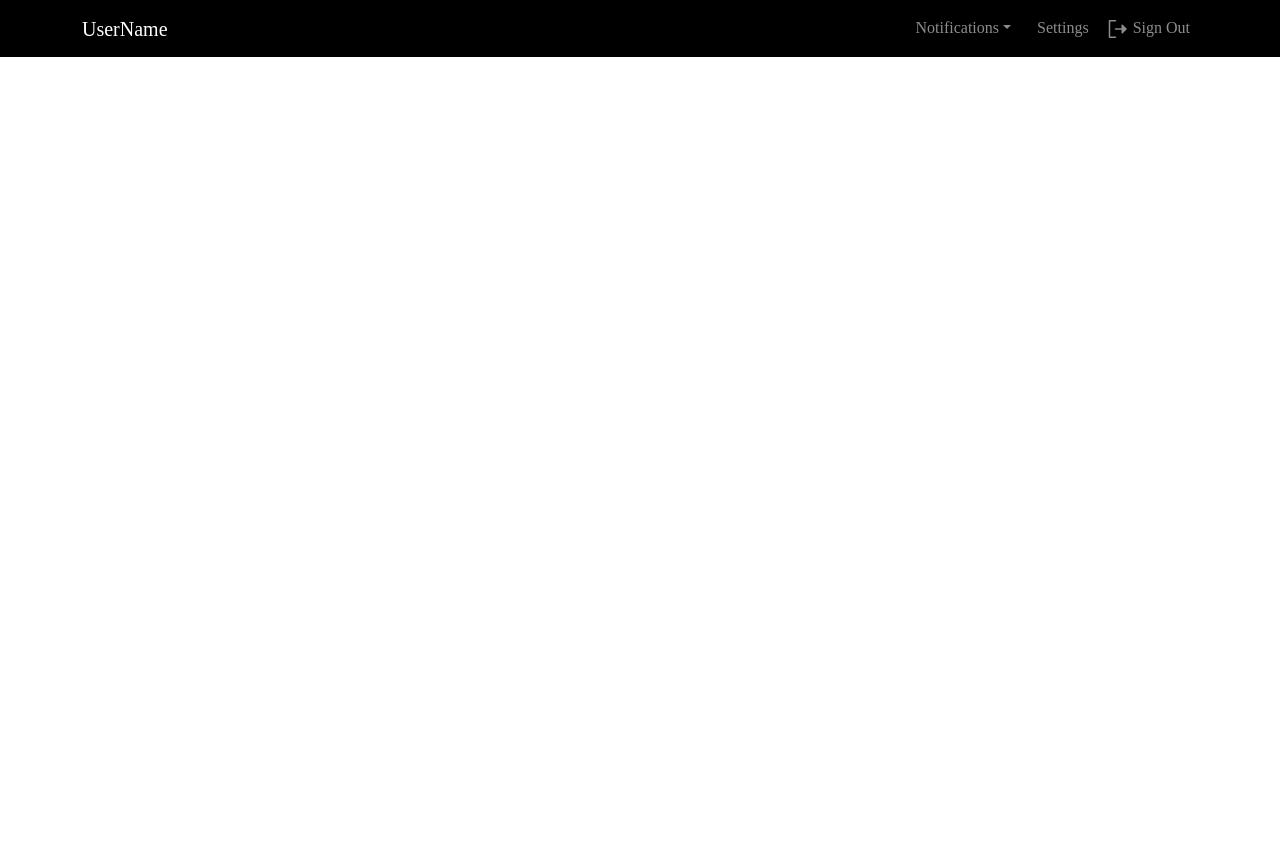
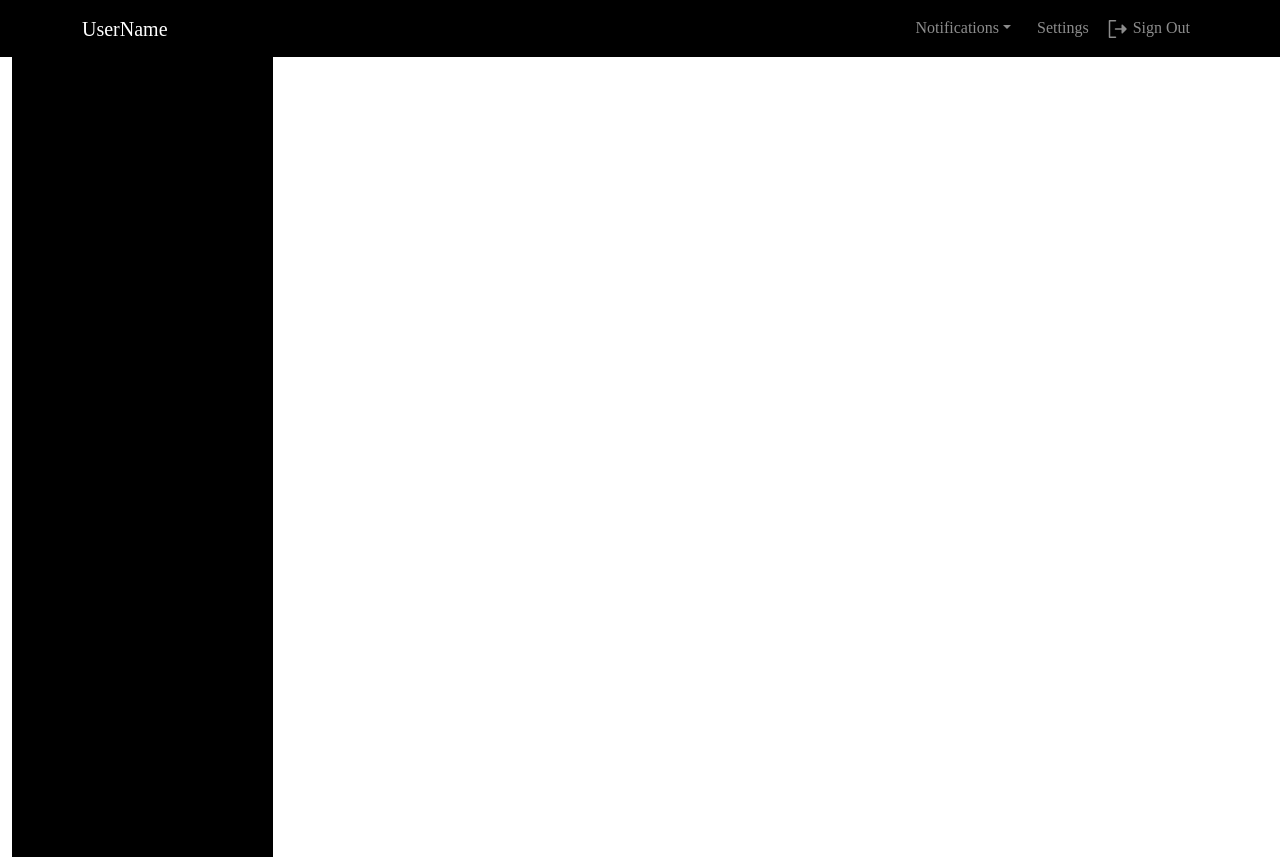
Before and after one commit to Omar7001-B/ICPC-Assuit-MS, a React (Vite) app in the folder Front/: page /home in a window 1280 px wide. Before the commit the page ends 800 px from the top, so only its background shows below. Built offline with nearby package versions, Linux system fonts and the light colour scheme.

Commit message:
add side bar home

```diff
--- a/Front/src/Pages/Home/Home.jsx
+++ b/Front/src/Pages/Home/Home.jsx
@@ -3,15 +3,16 @@ import Container from "react-bootstrap/Container";
 import Row from "react-bootstrap/Row";
 import Col from "react-bootstrap/Col";
 import { Outlet } from "react-router-dom";
+import SideBarHome from "../../components/SideBarHome/SideBarHome";
 
 export default function Home() {
   return (
     <>
       <NavBarHome />
-      <Container>
+      <Container style={{margin:"0px"}}>
         <Row>
           <Col xs={3}>
-
+          <SideBarHome/>
           </Col>
           <Col xs={9}>
 
--- a/Front/src/components/NavBarHome/NavBarHome.jsx
+++ b/Front/src/components/NavBarHome/NavBarHome.jsx
@@ -32,7 +32,7 @@ export default function NavbarHome() {
             </NavDropdown>
 
           <Nav.Link
-              href="/login"
+              href="/settings"
               onClick={() => {
                 localStorage.removeItem("token");
               }}
--- /dev/null
+++ b/Front/src/components/SideBarHome/SideBarHome.jsx
@@ -0,0 +1,7 @@
+export default function SideBarHome(){
+    return(
+        <div style={{backgroundColor:"black",height:"100vh"}}>
+
+        </div>
+    )
+}
```
